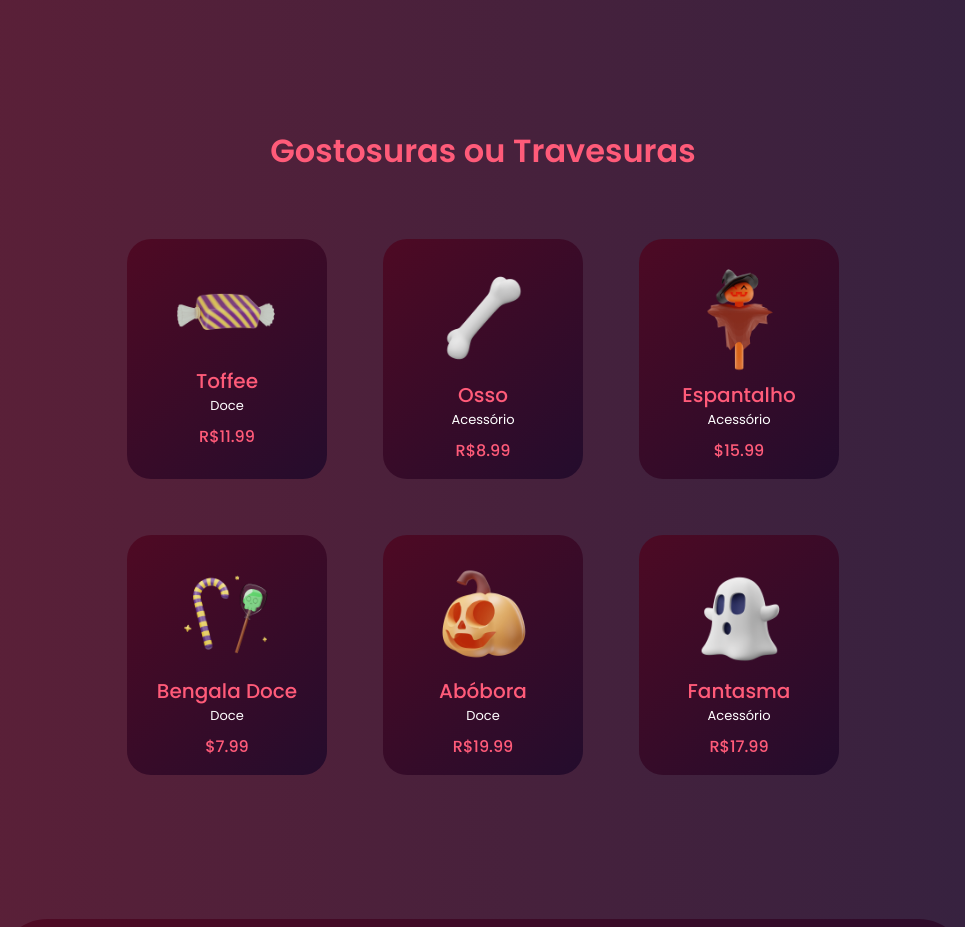
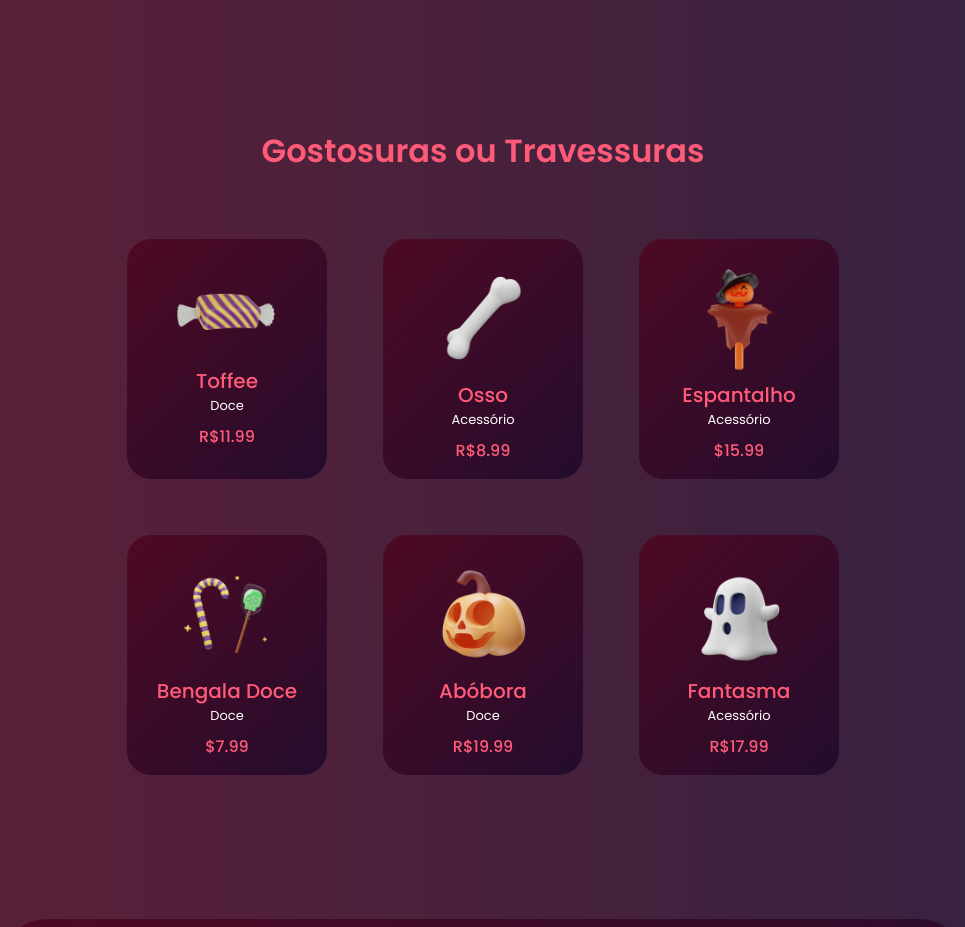
Before and after one commit to KetelynC/Halloween-website, a plain HTML site: page index.html in a window 1280 px wide. Shown: the part 2040-2967 px from the top of the page, without its empty margins (157-1122 px from the left). Drawn offline with nearby package versions, Linux system fonts and the light colour scheme.

Commit message:
Correção no erro ortográfico

```diff
--- a/index.html
+++ b/index.html
@@ -203,7 +203,7 @@
 
         <!--==================== TRICK OR TREAT ====================-->
         <section class="section trick" id="trick">
-            <h2 class="section__title">Gostosuras ou Travesuras</h2>
+            <h2 class="section__title">Gostosuras ou Travessuras</h2>
 
             <div class="trick__container container grid">
                 <div class="trick__content">
```
